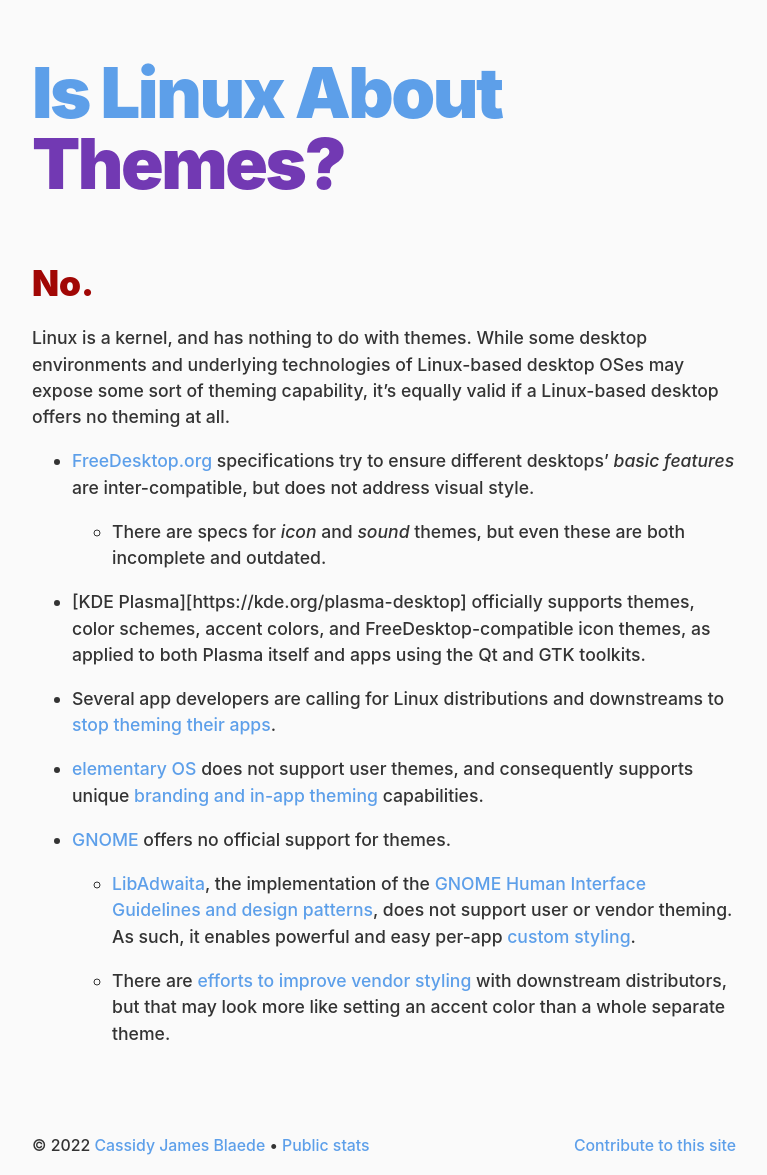
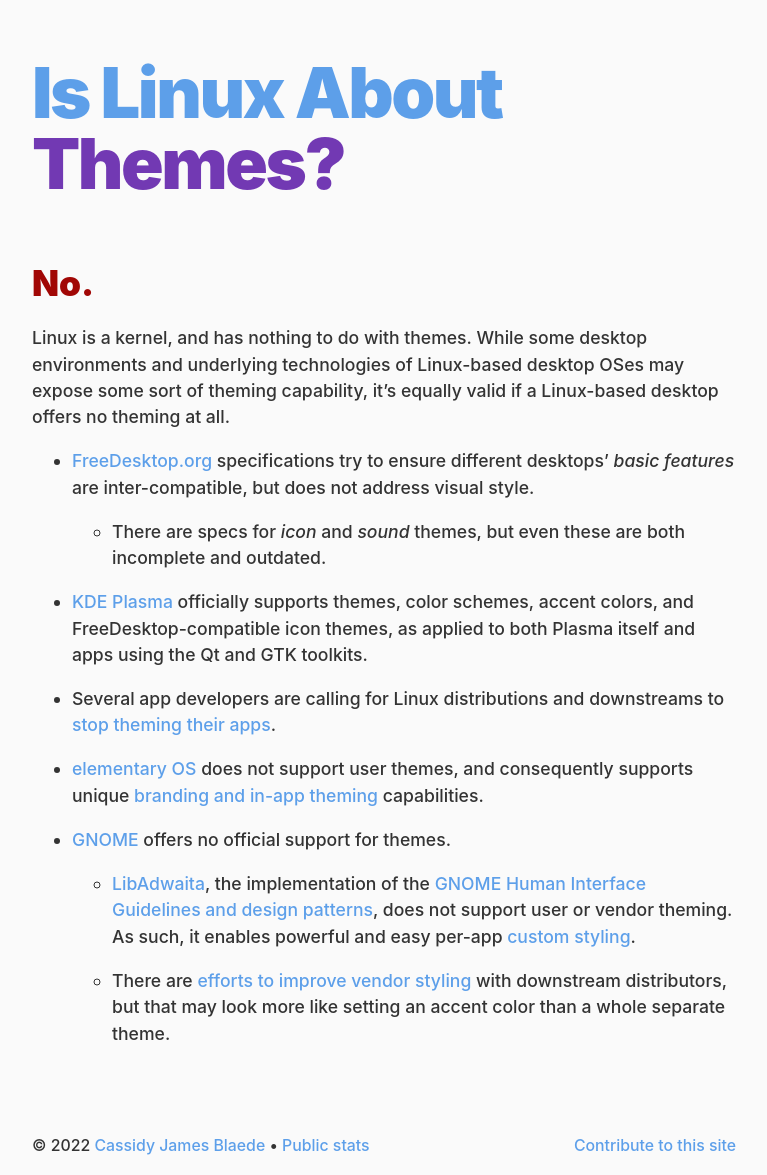
Before and after one commit to islinuxabout/islinuxabout.github.io, a Jekyll site: the page built from themes.md, in a window 1280 px wide. Shown: the whole page, without its empty margins (256-1023 px from the left). Built offline with Jekyll 4.4.1, drawn with Linux system fonts in a browser that asks for light colours; our own code applies the rules of GitHub Pages for plain Markdown files.

Commit message:
Fix Markdown link format for KDE Plasma

```diff
--- a/themes.md
+++ b/themes.md
@@ -16,7 +16,7 @@ Linux is a kernel, and has nothing to do with themes. While some desktop environ
 
   - There are specs for _icon_ and _sound_ themes, but even these are both incomplete and outdated.
 
-- [KDE Plasma][https://kde.org/plasma-desktop] officially supports themes, color schemes, accent colors, and FreeDesktop-compatible icon themes, as applied to both Plasma itself and apps using the Qt and GTK toolkits.
+- [KDE Plasma](https://kde.org/plasma-desktop) officially supports themes, color schemes, accent colors, and FreeDesktop-compatible icon themes, as applied to both Plasma itself and apps using the Qt and GTK toolkits.
 
 - Several app developers are calling for Linux distributions and downstreams to [stop theming their apps](https://stopthemingmy.app/).
 
```
